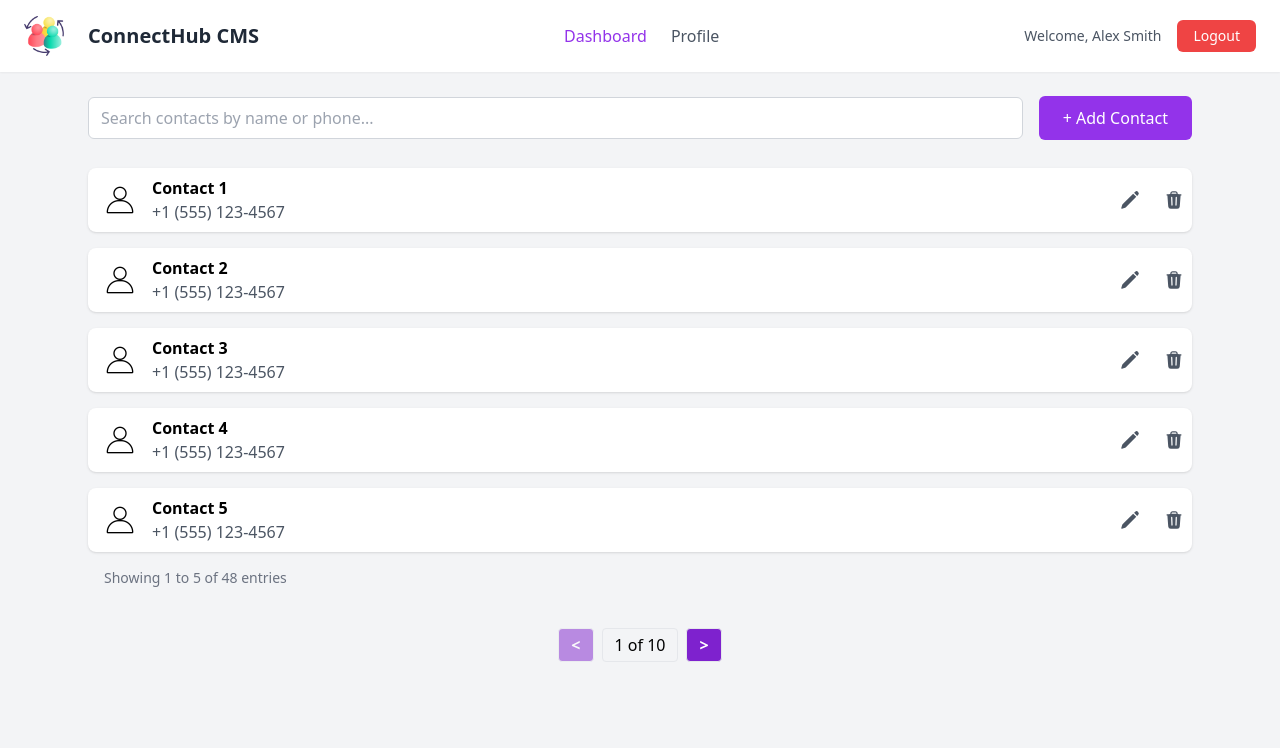
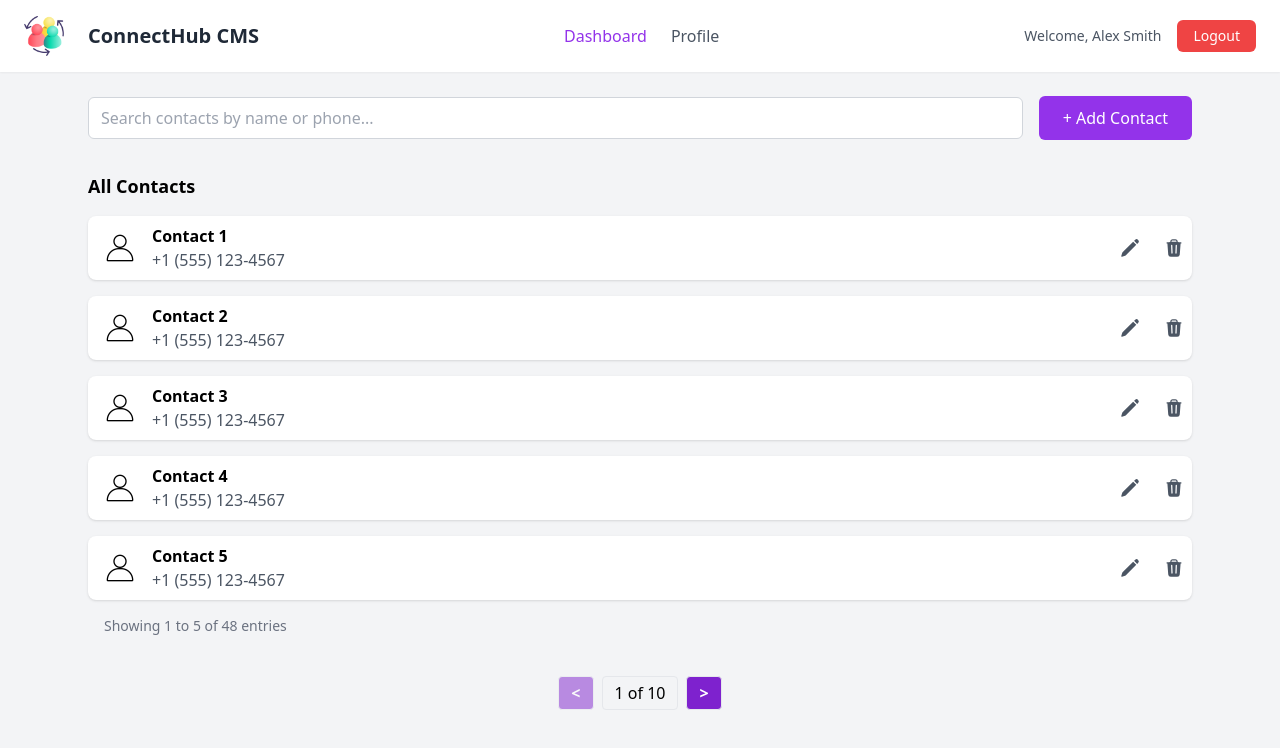
Before and after one commit to muhammadanascode/contact-management-frontend, a React (Create React App) app: page / in a window 1280 px wide. Shown: the top 748 px of the page. Built offline with nearby package versions, Linux system fonts and the light colour scheme.

Commit message:
feat: Add header for Contact List section in Dashboard component

```diff
--- a/src/components/Dashboard.js
+++ b/src/components/Dashboard.js
@@ -61,6 +61,11 @@
                     />
                 </Modal>
 
+                {/* Contact List Header */}
+                <div className="mt-8">
+                    <h4 className="text-lg font-semibold">All Contacts</h4>
+                </div>
+
                 {/* Contact List Table */}
                 <ContactList />
             </main>
```
